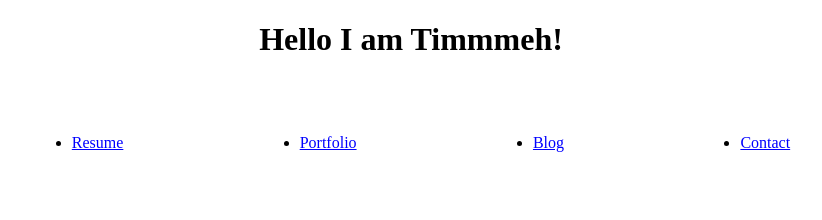
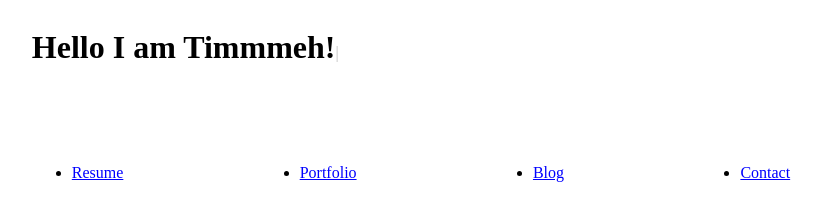
Before and after one commit to theseriousbro/nguyen17.github.io, a plain HTML site: page index.html in a window 1280 px wide. Shown: the whole page, without its empty margins (229-1051 px from the left). Drawn offline with nearby package versions, Linux system fonts and the light colour scheme.

Commit message:
testing typejs

```diff
--- a/assets/script/script.js
+++ b/assets/script/script.js
@@ -0,0 +1,7 @@
+  var typed2 = new Typed('#type', {
+    strings: ['Hello I am Timmmeh!'],
+    typeSpeed: 80,
+    backSpeed: 200,
+    fadeOut: true,
+    loop: false
+  });
--- a/assets/stylesheet/style.css
+++ b/assets/stylesheet/style.css
@@ -6,6 +6,7 @@ body{
     margin: 0 auto;
 }
 .wrapper h1{
+    display: inline-block;
     text-align: center;
 }
 ul{
--- a/index.html
+++ b/index.html
@@ -18,7 +18,7 @@
 
 <body>
     <div class="wrapper">
-        <h1>Hello I am Timmmeh!</h1>
+        <h1 id = "type"></h1>
         <ul>
             <li><a href="">Resume</a></li>
             <li><a href="">Portfolio</a></li>
```
